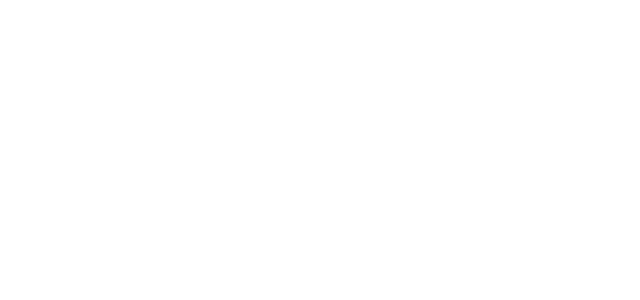
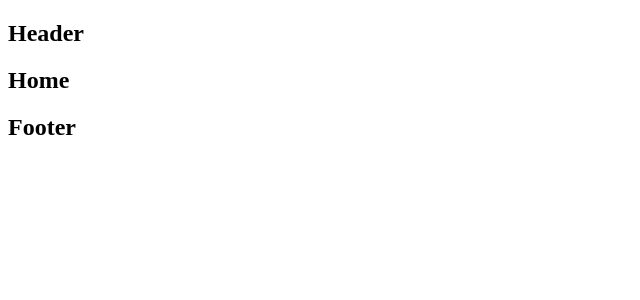
Before and after one commit to 1TDSPM-challenge/webmechanic, a React (Vite) app: page / in a window 1280 px wide. Shown: the top 300 px of the page, without its empty margins (0-640 px from the left). Built offline with nearby package versions, Linux system fonts and the light colour scheme.

Commit message:
atualização na estrutura do projeto

```diff
--- a/src/App.tsx
+++ b/src/App.tsx
@@ -1,8 +1,18 @@
+import "./App.css"
+
+import { Outlet } from "react-router-dom"
+
+import { Header } from "./components/Header"
+import { Footer } from "./components/Footer"
+
 function App() {
-
   return (
     <>
-      <div></div>
+      <Header />
+      <div className="conteudo">
+        <Outlet />
+      </div>
+      <Footer />
     </>
   )
 }
--- a/src/components/Footer/index.tsx
+++ b/src/components/Footer/index.tsx
@@ -0,0 +1,5 @@
+export const Footer = () => {
+    return(
+        <h2>Footer</h2>
+    )
+}
--- a/src/components/Header/index.tsx
+++ b/src/components/Header/index.tsx
@@ -0,0 +1,5 @@
+export const Header = () => {
+    return(
+        <h2>Header</h2>
+    )
+}
--- /dev/null
+++ b/src/pages/Contato/index.tsx
@@ -0,0 +1,7 @@
+// import styles from './Contato.module.css'
+
+export const Contato = () => {
+    return(
+        <h2>Contato</h2>
+    )
+}
--- /dev/null
+++ b/src/pages/Equipe/index.tsx
@@ -0,0 +1,7 @@
+// import styles from './Equipe.module.css'
+
+export const Equipe = () => {
+    return(
+        <h2>Equipe</h2>
+    )
+}
--- /dev/null
+++ b/src/pages/Home/index.tsx
@@ -0,0 +1,7 @@
+// import styles from './Home.module.css'
+
+export const Home = () => {
+    return(
+        <h2>Home</h2>
+    )
+}
```
Also changed, not shown: src/routes.tsx (+7 -3 lines), src/App.css (added), src/pages/Contato/Contato.module.css (added), src/pages/Equipe/Equipe.module.css (added), src/pages/Home/Home.module.css (added).
